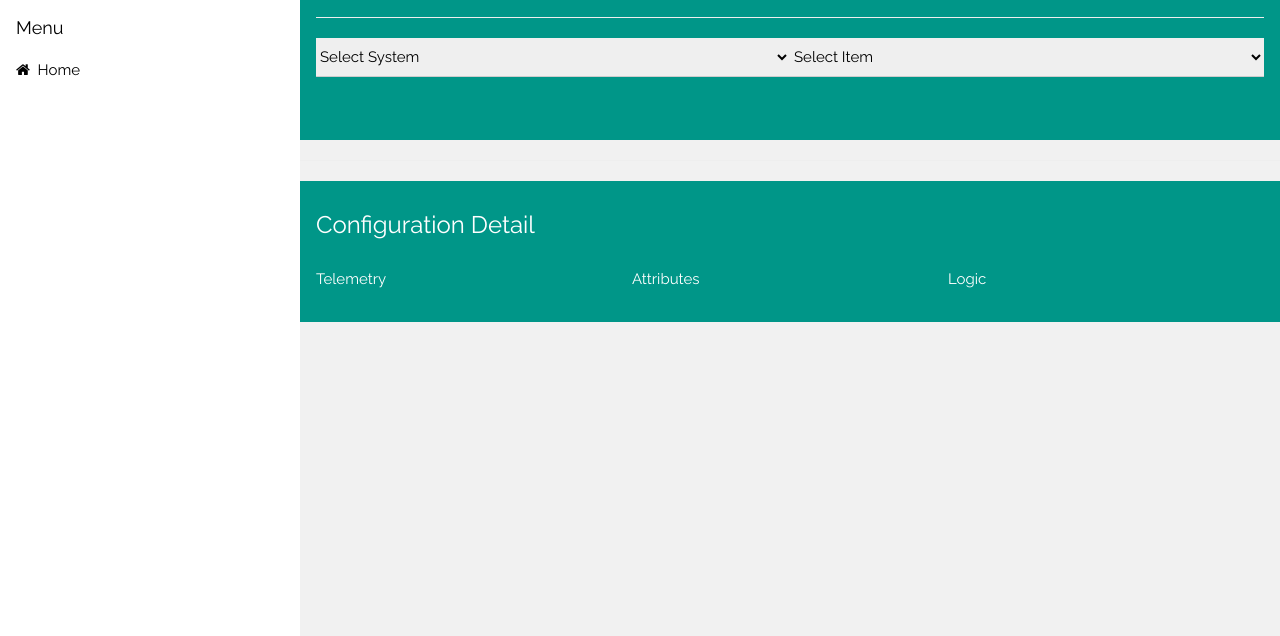
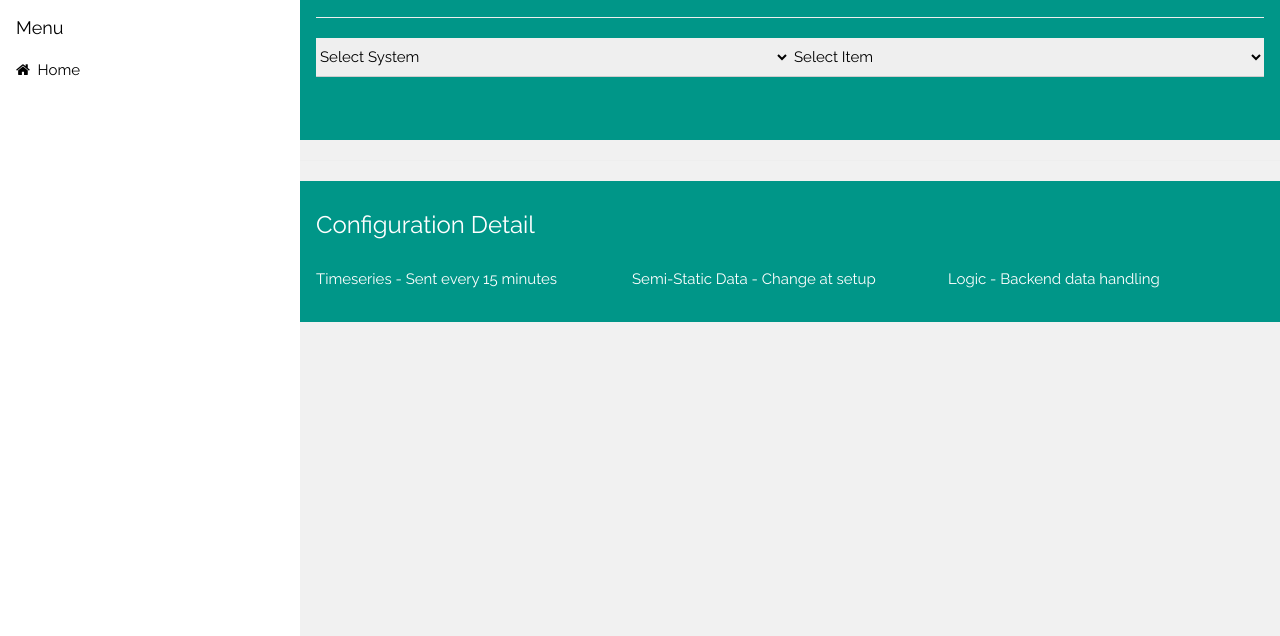
Before and after one commit to mep-4d/smart-building, a plain HTML site: page devices.html in a window 1280 px wide. Shown: the part 164-800 px from the top of the page. Drawn offline with nearby package versions, Linux system fonts and the light colour scheme.

Commit message:
Update devices.html

```diff
--- a/devices.html
+++ b/devices.html
@@ -101,19 +101,19 @@
                 <h3>Configuration Detail</h3>
                 <div class="n0-row-padding-small">
                     <div class="n0-third">
-                        <p>Telemetry</p>
+                        <p>Timeseries - Sent every 15 minutes</p>
                         <ul>
                             <li v-for="(value, key) in deviceDataT" :key="key">{{ key }}: {{ value }}</li>
                         </ul>
                     </div>
                     <div class="n0-third">
-                        <p>Attributes</p>
+                        <p>Semi-Static Data - Change at setup</p>
                         <ul>
                             <li v-for="(value, key) in deviceDataA" :key="key">{{ key }}: {{ value }}</li>
                         </ul>
                     </div>
                     <div class="n0-third">
-                        <p>Logic</p>
+                        <p>Logic - Backend data handling</p>
                         <ul>
                             <li v-for="(value, key) in deviceDataL" :key="key">{{ key }}: {{ value }}</li>
                         </ul>
```
